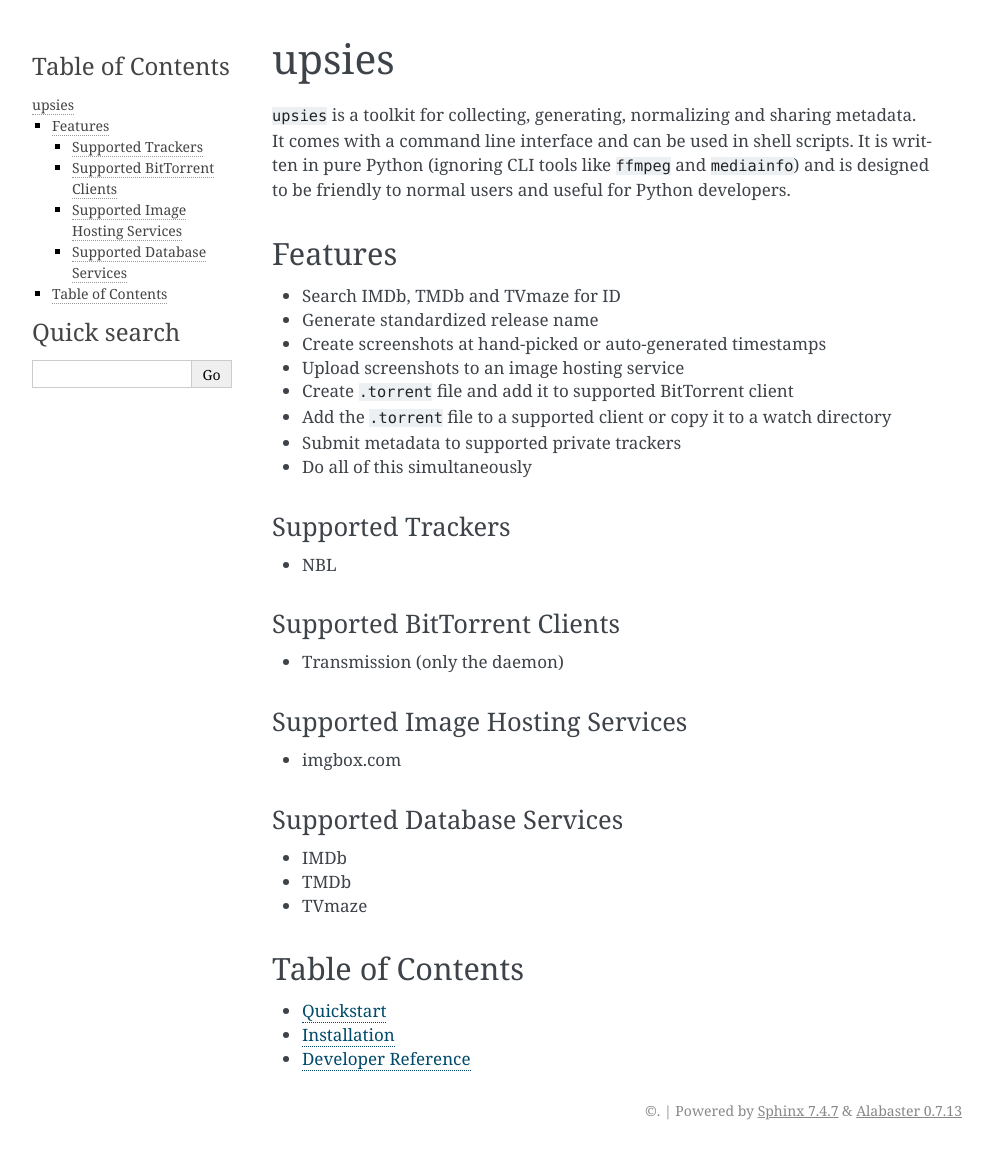
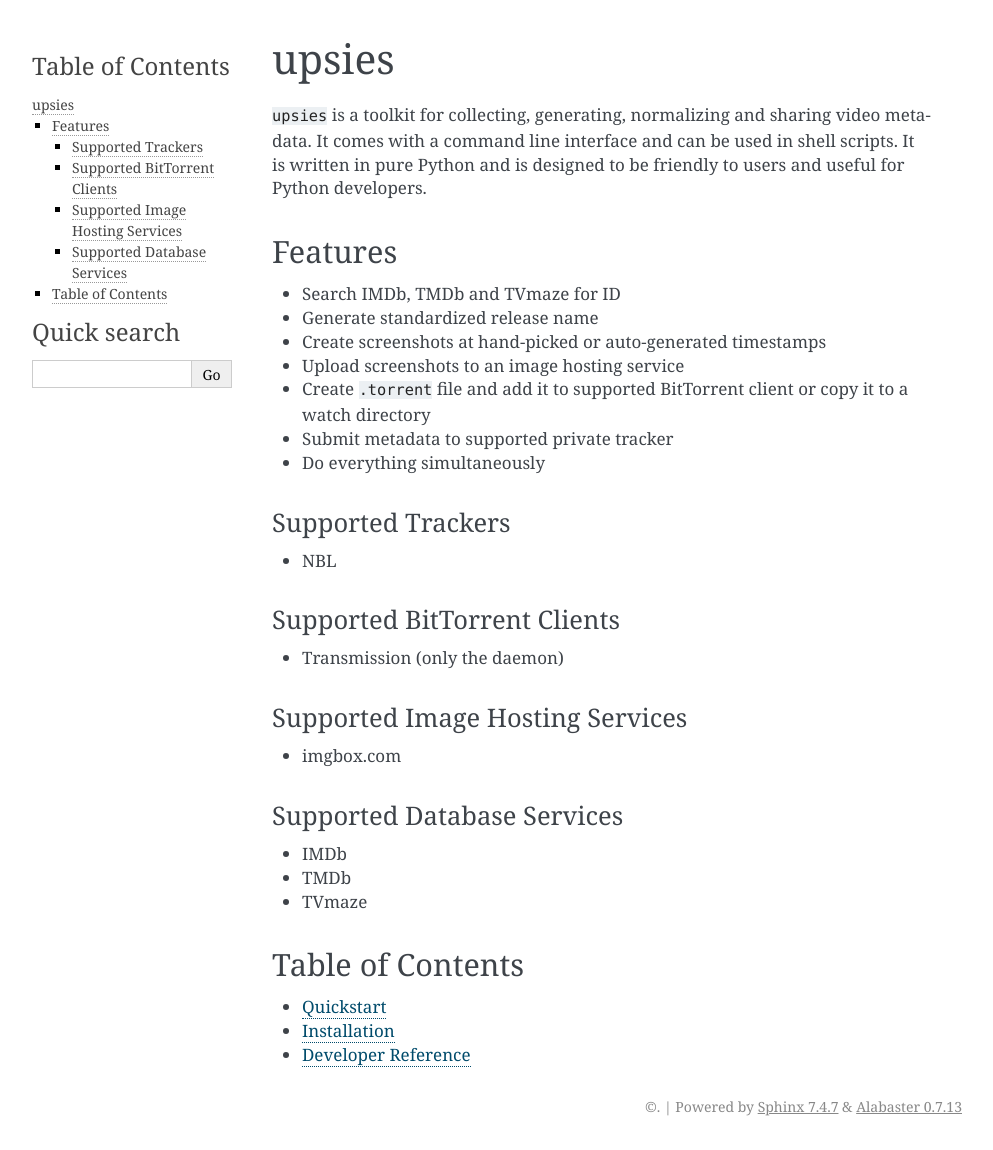
Before and after one commit to plotski/upsies, a Sphinx documentation site: the page built from docs/index.rst, in a window 1280 px wide. Shown: the whole page, without its empty margins (148-1141 px from the left). Built offline with Sphinx 7.4.7, drawn with Linux system fonts in a browser that asks for light colours; some of the changed lines change nothing that is shown.

Commit message:
Include ../README.rst in docs/index.rst

```diff
--- a/README.rst
+++ b/README.rst
@@ -1 +1,22 @@
-.. include:: docs/index.rst
+``upsies`` is a toolkit for collecting, generating, normalizing and sharing
+video metadata. It comes with a command line interface and can be used in shell
+scripts. It is written in pure Python and is designed to be friendly to users
+and useful for Python developers.
+
+..
+   ``upsies`` is developed on `GitHub <https://github.com/plotski/upsies>`_. The
+   latest release is available on `PyPI
+   <https://pypi.org/project/upsies>`_. Documentation is hosted on `Read the Docs
+   <https://upsies.readthedocs.io/en/latest/>`_.
+
+Features
+--------
+
+* Search IMDb, TMDb and TVmaze for ID
+* Generate standardized release name
+* Create screenshots at hand-picked or auto-generated timestamps
+* Upload screenshots to an image hosting service
+* Create ``.torrent`` file and add it to supported BitTorrent client or copy it
+  to a watch directory
+* Submit metadata to supported private tracker
+* Do everything simultaneously
--- a/docs/index.rst
+++ b/docs/index.rst
@@ -1,30 +1,7 @@
 upsies
 ======
 
-``upsies`` is a toolkit for collecting, generating, normalizing and sharing
-metadata. It comes with a command line interface and can be used in shell
-scripts. It is written in pure Python (ignoring CLI tools like ``ffmpeg`` and
-``mediainfo``) and is designed to be friendly to normal users and useful for
-Python developers.
-
-..
-   ``upsies`` is developed on `GitHub <https://github.com/plotski/upsies>`_. The
-   latest release is available on `PyPI
-   <https://pypi.org/project/upsies>`_. Documentation is hosted on `Read the Docs
-   <https://upsies.readthedocs.io/en/latest/>`_.
-
-Features
---------
-
-* Search IMDb, TMDb and TVmaze for ID
-* Generate standardized release name
-* Create screenshots at hand-picked or auto-generated timestamps
-* Upload screenshots to an image hosting service
-* Create ``.torrent`` file and add it to supported BitTorrent client
-* Add the ``.torrent`` file to a supported client or copy it to a watch
-  directory
-* Submit metadata to supported private trackers
-* Do all of this simultaneously
+.. include:: ../README.rst
 
 Supported Trackers
 ^^^^^^^^^^^^^^^^^^
```
